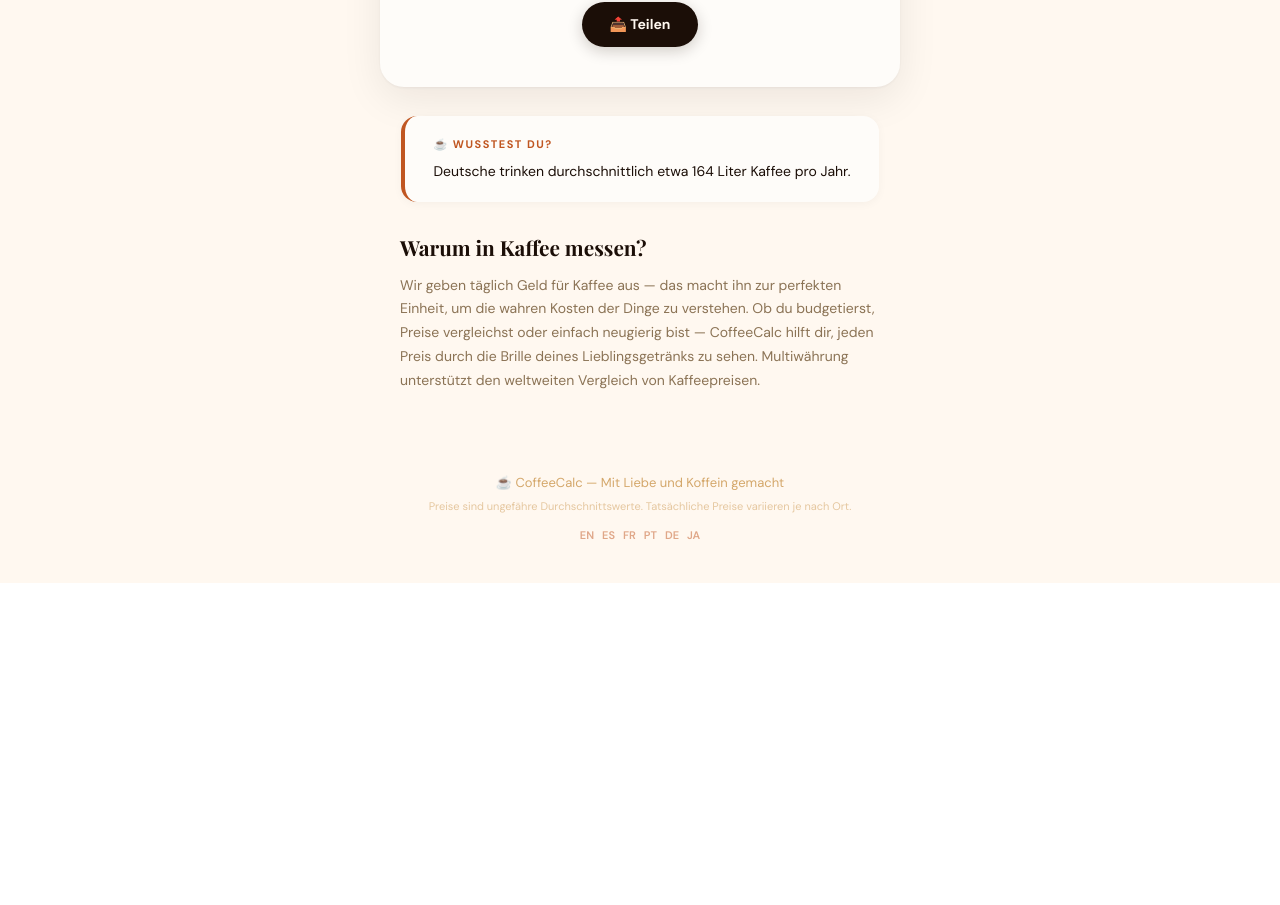
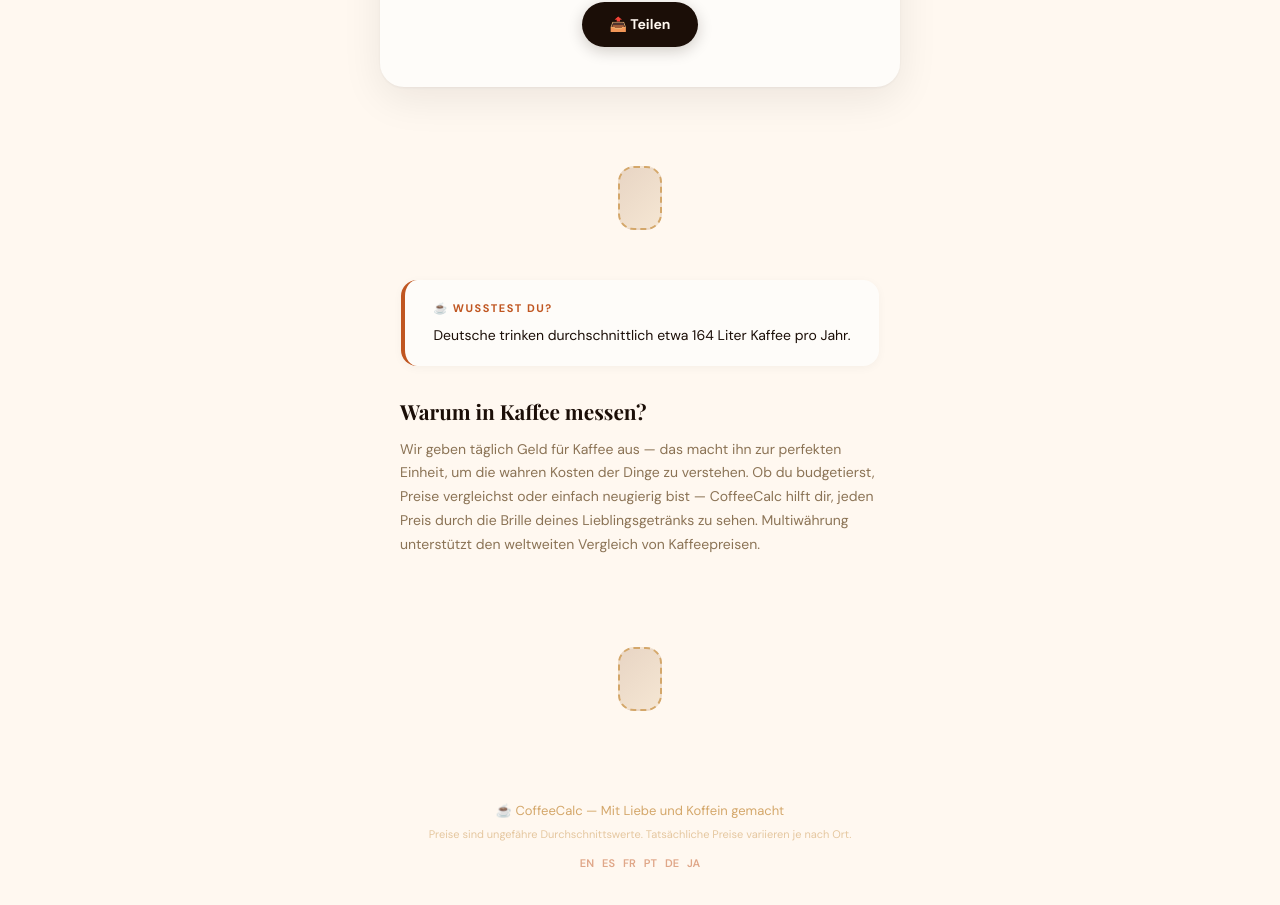
Before and after one commit to yeisondiseno/how_much_coffee_cost, a Next.js app: page /de in a window 1280 px wide. Shown: the part 1163-2068 px from the top of the page. Before the commit the page ends 1746 px from the top, so only its background shows below. Built offline with nearby package versions, Linux system fonts and the light colour scheme.

Commit message:
fix: change display property from contents to block for ad components

```diff
--- a/components/coffee-calc/coffee-calc.css
+++ b/components/coffee-calc/coffee-calc.css
@@ -466,7 +466,7 @@
 }
 
 .coffee-calc-ad {
-  display: contents;
+  display: block;
   margin: 30px auto;
   padding: 20px;
   text-align: center;
@@ -475,7 +475,7 @@
 
 .coffee-calc-ad-box {
   width: 100%;
-  display: contents;
+  display: block;
   background: linear-gradient(135deg, var(--coffee-steam), var(--coffee-latte));
   border: 2px dashed var(--coffee-crema);
   border-radius: 16px;
```
